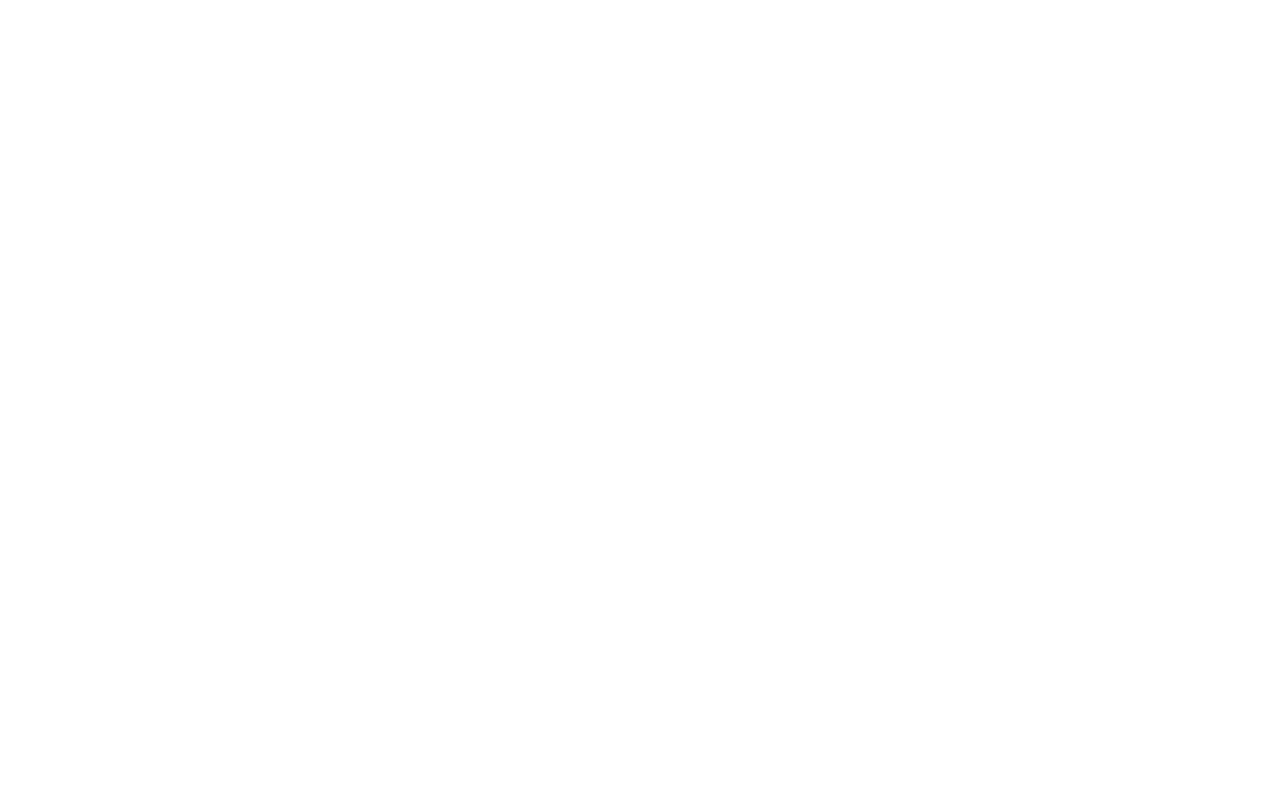
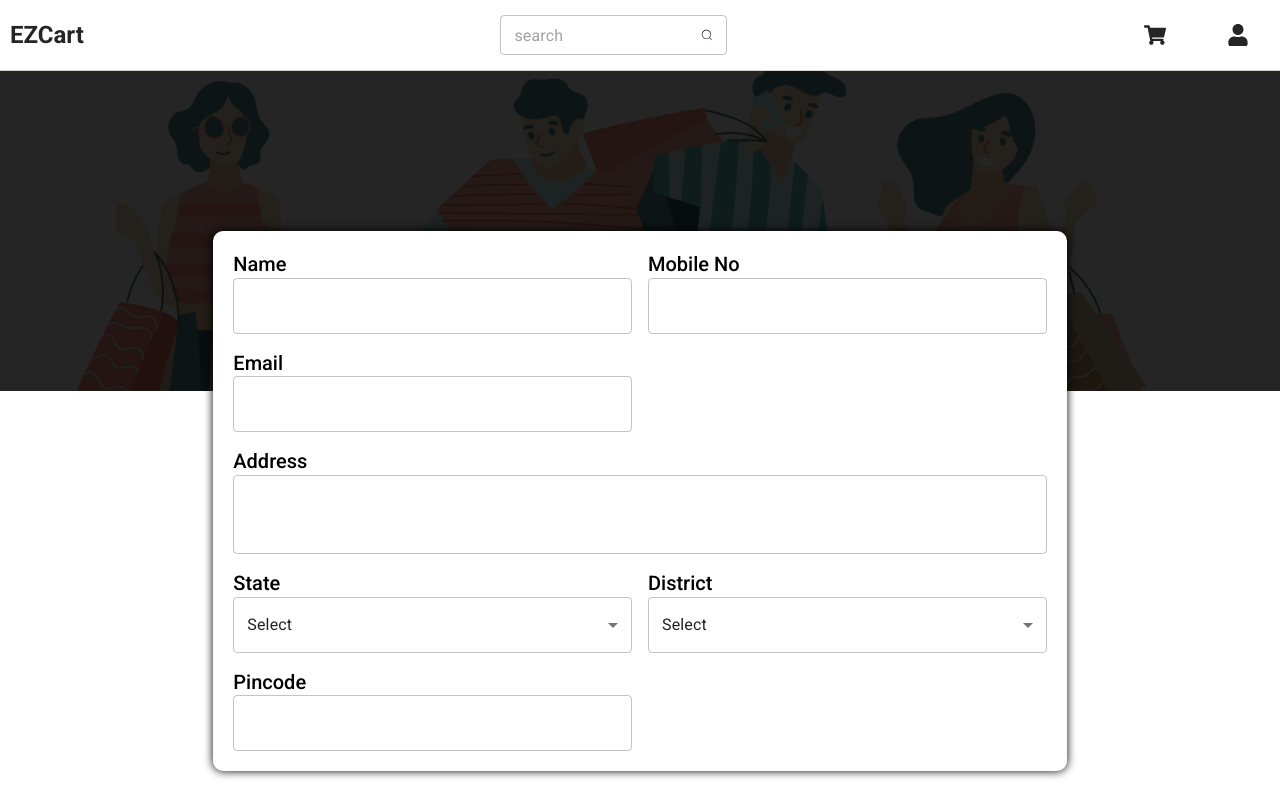
Before and after one commit to sanjay2100/Deer, a React (Vite) app: page /user_details in a window 1280 px wide. Before the commit this address had no page. Built offline with nearby package versions, Linux system fonts and the light colour scheme.

Commit message:
added user details

```diff
--- /dev/null
+++ b/src/Api/UserDetailsApi.ts
@@ -0,0 +1,38 @@
+import axios from "axios";
+import { SetStateAction } from "react";
+
+
+const url:string=import.meta.env.VITE_AUTH_URL
+
+
+export const CheckUserDetailsStatus=async(productId:string,setIsLoading:React.Dispatch<SetStateAction<boolean>>,handleAlertOpen:(message:string,type:string)=>void,Nav:(route:string,state:object)=>void)=>{
+    try{
+        setIsLoading(true)
+        await axios.post(`${url}/auth/check_user_details`,{},{
+            headers:{
+                Authorization:`Bearer ${sessionStorage.getItem("token")}`
+            }
+        })
+        .then((res)=>{
+            setIsLoading(false)
+            if(res.data.available==false){
+                Nav('/user_details',{
+                    state:{
+                        productId:productId
+                    }
+                })
+            }
+            else{
+                Nav('/checkout',{
+                    state:{
+                        productId:productId
+                    }
+                })
+            }
+        })
+    }
+    catch(error:any){
+        setIsLoading(false)
+        handleAlertOpen(error.response&&error.response.data?error.response.data.message:"Something went wrong","error")
+    }
+}
--- a/src/App.tsx
+++ b/src/App.tsx
@@ -10,6 +10,7 @@
 import { CSSTransition, TransitionGroup } from 'react-transition-group';
 import CategoryProducts from "./Pages/CategoryProducts"
 import ViewProduct from "./Pages/ViewProduct"
+import { UserDetails } from "./Pages/UserDetails"
 
 function App() {
 
@@ -44,6 +45,7 @@
         <Route path="vendor-registration" element={<VendorRegistration/>}/>
         <Route path="/categories/:id" element={<CategoryProducts/>}/>
         <Route path="/product" element={<ViewProduct/>}/>
+        <Route path="/user_details" element={<UserDetails/>}/>
       </Routes>
       </TransitionGroup>
 
--- a/src/Components/Home/Category.tsx
+++ b/src/Components/Home/Category.tsx
@@ -34,10 +34,10 @@
           //     <Avatar sx={{ width: 100, height: 100 }} alt={"null"} src={arrayBufferToBlobUrl(item.image, 'image/jpeg')} />
           //     <Typography variant="h6">{item.name}</Typography>
           // </Stack>
-          <Grid item xl={1.5} lg={1.5} md={2} xs={2} key={index} display="flex" flexDirection="column" alignItems="center" justifyContent="center" onClick={() => Nav(`/categories/${item._id}`)}>
+          <Grid item xl={1} lg={1} md={2} xs={2} key={index} display="flex" flexDirection="column" alignItems="center" justifyContent="center" onClick={() => Nav(`/categories/${item._id}`)}>
             <Box sx={{
               borderRadius: '50%',
-              width: '50%',
+              width: '100%',
               background: `url(${url}/image/${item.image[0].filename})`,
               backgroundSize: 'cover',
               backgroundPosition: 'center',
--- a/src/Components/ProductPage/ImageViewer.tsx
+++ b/src/Components/ProductPage/ImageViewer.tsx
@@ -35,7 +35,7 @@
     <Grid container justifyContent="center" alignItems="center" paddingInline={3}>
         <Grid item xs={12} sx={{height:{md:'70vh',xs:'40vh'},display:'flex',flexDirection:'column',justifyContent:'center',objectFit:'cover'}} p={{md:10,xs:3}}>
             <Stack width="100%"  direction="row" alignItems="center" justifyContent="center" overflow="hidden">
-                <Button onClick={handlePrevious}>{"<"}</Button>
+                <Button sx={{color:"#eb4917",fontSize:'25px'}} onClick={handlePrevious}>{"<"}</Button>
                 <img
                 src={Props.data?`${url}/image/${Props.data[SelectImage].filename}`:undefined}
                 alt='img'
@@ -44,7 +44,7 @@
                     objectFit:'cover'
                 }}
                 />
-                    <Button  onClick={handleNext}>{">"}</Button>
+                    <Button sx={{color:"#eb4917",fontSize:'25px'}}  onClick={handleNext}>{">"}</Button>
             </Stack>
         </Grid>
         <Grid container gap={2} justifyContent="space-between" mt={5}>
--- /dev/null
+++ b/src/Pages/UserDetails.tsx
@@ -0,0 +1,149 @@
+import { Box, Grid, TextField, Typography } from '@mui/material'
+import React, { useState } from 'react'
+import Header from '../Components/Header'
+import shoppingimage from "../assets/images/shopping.jpg"
+import { useSelector } from 'react-redux'
+import SelectList from '../Components/SelectList'
+
+
+type Props = {}
+
+const boxStyle={
+    backgroundColor:"#252525",
+    backgroundImage:`url(${shoppingimage})`,
+    backgroundBlendMode:"multiply",
+    height:'40vh',
+    backgroundSize: 'cover',
+    backgroundPosition:"0% 20%"
+}
+
+const formBox={
+    borderRadius:'10px',
+    backgroundColor:'#fff',
+    padding:"20px",
+    marginTop:"-20vh",
+    boxShadow:'0 0 10px'
+}
+
+
+
+export  const UserDetails=({}: Props)=> {
+    const stateslist:any=useSelector((state)=>state)
+
+    const [PostData,setPostData]=useState({
+        name:"",
+        mobilenumber:"",
+        email:"",
+        address:"",
+        state:"",
+        district:"",
+        pincode:""
+    })
+
+    const handleChange=(name:string,value:any)=>{
+        if(value==="select"){
+            setPostData({...PostData,[name]:""})
+        }
+        else{
+            setPostData({...PostData,[name]:value})
+        }
+
+    }
+
+  return (
+    <Grid container>
+        <Grid item xs={12}>
+            <Header/>
+        </Grid>
+        <Grid item xs={12} sx={{height:'100%'}}>
+            <Box sx={boxStyle}>
+
+            </Box>
+        </Grid>
+        <Grid item xs={12} display="flex" justifyContent="center">
+            <Grid item xs={8} height="100%">
+                <Box sx={formBox}>
+                    <Grid container display="flex" justifyContent="flex-start" spacing={2}>
+                    <Grid item lg={6}>
+                            <Typography variant='h5' sx={{fontWeight:500,fontSize:'20px'}}>Name</Typography>
+                            <TextField
+                                id="outlined-multiline-flexible"
+                                value={PostData.name}
+                                fullWidth
+                                onChange={(e)=>handleChange("name",e.target.value)}
+                            />
+                        </Grid>
+                        <Grid item lg={6}>
+                            <Typography variant='h5' sx={{fontWeight:500,fontSize:'20px'}}>Mobile No</Typography>
+                            <TextField
+                                id="outlined-multiline-flexible"
+                                value={PostData.mobilenumber}
+                                fullWidth
+                                onChange={(e)=>handleChange("mobilenumber",e.target.value)}
+
+                            />
+                        </Grid>
+                        <Grid item lg={6}>
+                            <Typography variant='h5' sx={{fontWeight:500,fontSize:'20px'}}>Email</Typography>
+                            <TextField
+                                id="outlined-multiline-flexible"
+                                value={PostData.email}
+                                fullWidth
+                                onChange={(e)=>handleChange("email",e.target.value)}
+                            />
+                        </Grid>
+                        <Grid item lg={12}>
+                            <Typography variant='h5' sx={{fontWeight:500,fontSize:'20px'}}>Address</Typography>
+                            <TextField
+                                id="outlined-multiline-flexible"
+                                multiline
+                                rows={2}
+                                value={PostData.address}
+                                maxRows={4}
+                                fullWidth
+                                onChange={(e)=>handleChange("address",e.target.value)}
+                            />
+                        </Grid>
+                        <Grid item xs={6}>
+                        <Typography variant='h5' sx={{fontWeight:500,fontSize:'20px'}}>State</Typography>
+
+                            <SelectList
+                            displayName=""
+                            list={stateslist.state.states.states}
+                            name="state"
+                            value={PostData.state}
+                            handleChange={handleChange}
+                            selectable='state'
+                            />
+                        </Grid>
+
+                        <Grid item xs={6}>
+                        <Typography variant='h5' sx={{fontWeight:500,fontSize:'20px'}}>District</Typography>
+                            <SelectList
+                            displayName=""
+                            list={PostData.state?stateslist.state.states.states.find((state:any)=>state.state===PostData.state).districts:[]}
+                            name="district"
+                            value={PostData.district}
+                            handleChange={handleChange}
+                            selectable='own'
+                            />
+                        </Grid>
+
+                        <Grid item lg={6}>
+                            <Typography variant='h5' sx={{fontWeight:500,fontSize:'20px'}}>Pincode</Typography>
+                            <TextField
+                                id="outlined-multiline-flexible"
+                                fullWidth
+                                value={PostData.pincode}
+                                onChange={(e)=>handleChange("pincode",e.target.value)}
+
+                            />
+                        </Grid>
+
+                    </Grid>
+                </Box>
+            </Grid>
+        </Grid>
+    </Grid>
+  )
+}
--- a/src/Pages/ViewProduct.tsx
+++ b/src/Pages/ViewProduct.tsx
@@ -50,7 +50,7 @@
             <ImageViewer data={ProductData?ProductData.images:null}/>
         </Grid>
         <Grid item xl={6} lg={6} md={6} xs={12}>
-            <DescriptionSection data={ProductData?ProductData:null}/>
+            <DescriptionSection id={id} data={ProductData?ProductData:null}/>
         </Grid>
       </Grid>
   )
```
Also changed, not shown: src/Components/Home/Carosel.tsx (+15 -18 lines), src/Components/ProductPage/DescriptionSection.tsx (+37 -12 lines), src/assets/images/shopping.jpg (added), 1 other file (tests, documents, lock files or other folders).
